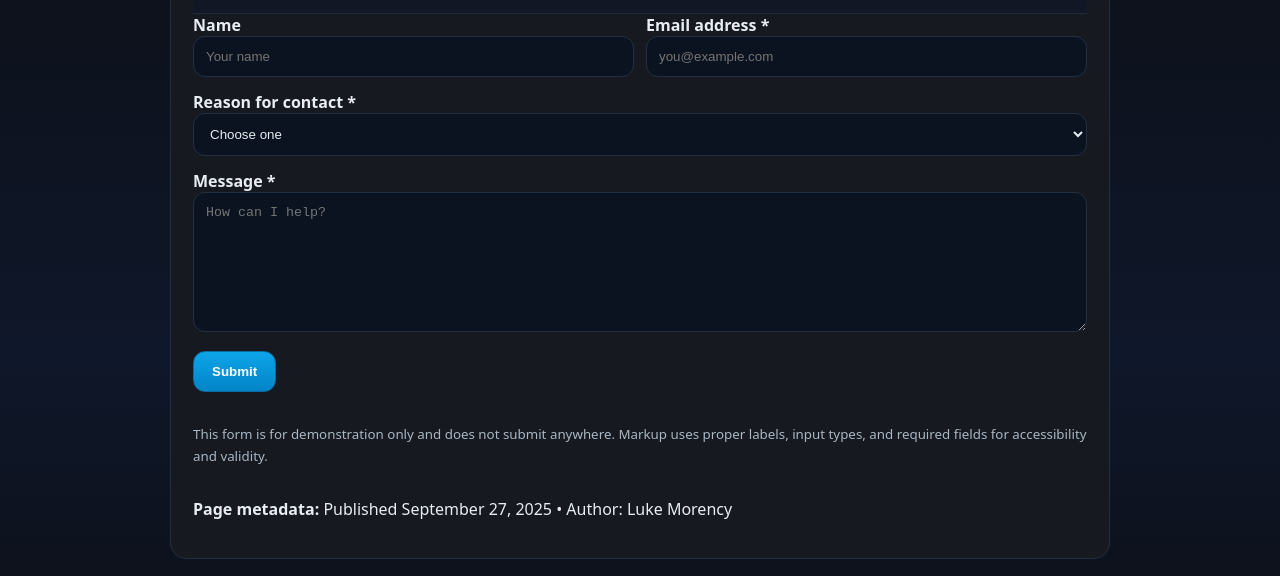
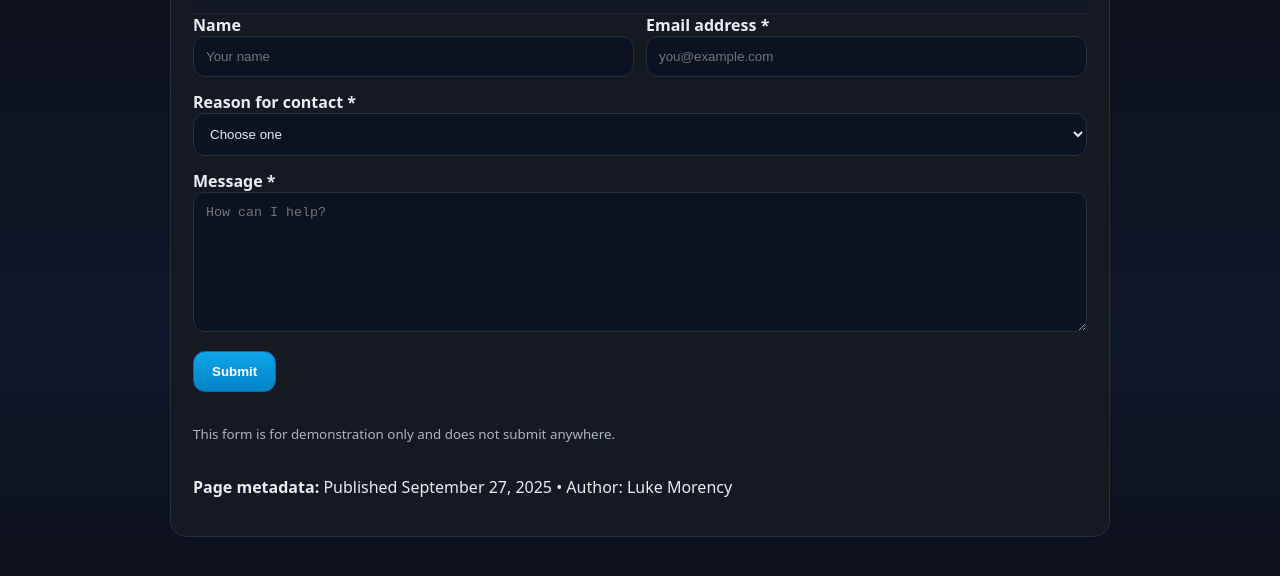
Before and after one commit to lwmorency/mi349_blog, a plain HTML site: page contact.html in a window 1280 px wide. Shown: the part 224-800 px from the top of the page. Drawn offline with Linux system fonts and the light colour scheme.

Commit message:
Update HTML pages and add about page image

```diff
--- a/contact.html
+++ b/contact.html
@@ -78,10 +78,7 @@
 
         <button type="submit">Submit</button>
 
-        <p><small>
-          This form is for demonstration only and does not submit anywhere.
-          Markup uses proper labels, input types, and required fields for accessibility and validity.
-        </small></p>
+        <p><small>This form is for demonstration only and does not submit anywhere.</small></p>
       </form>
 
       <section aria-label="Form metadata" style="margin-top:8px">
```
Also changed, not shown: about.html (+2 -4 lines), 1 other file.
